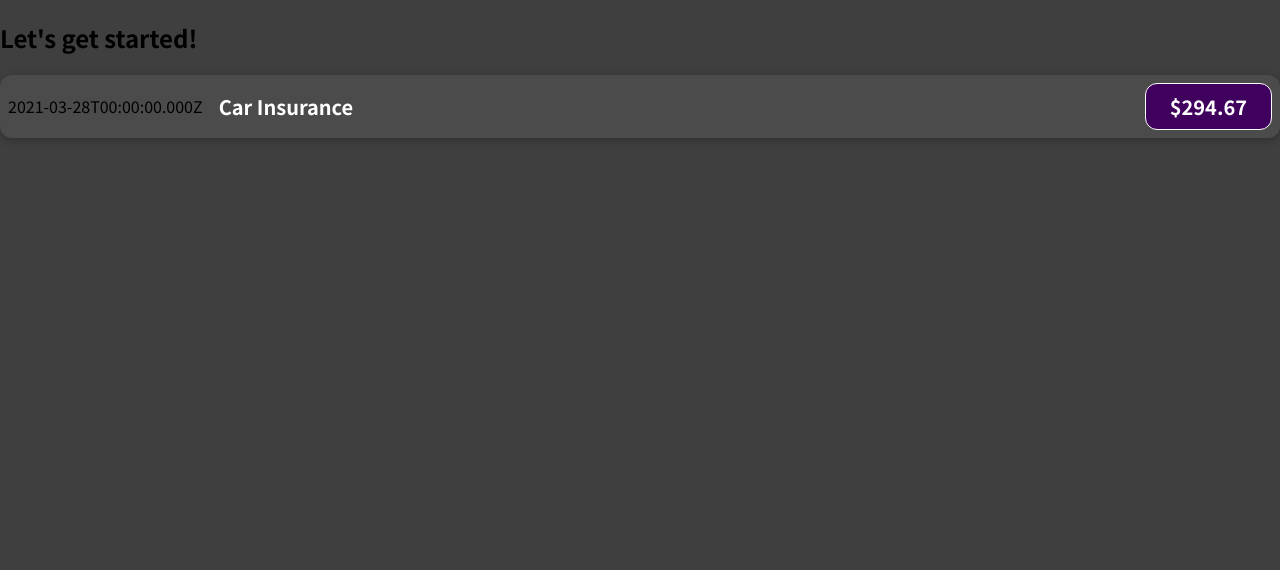
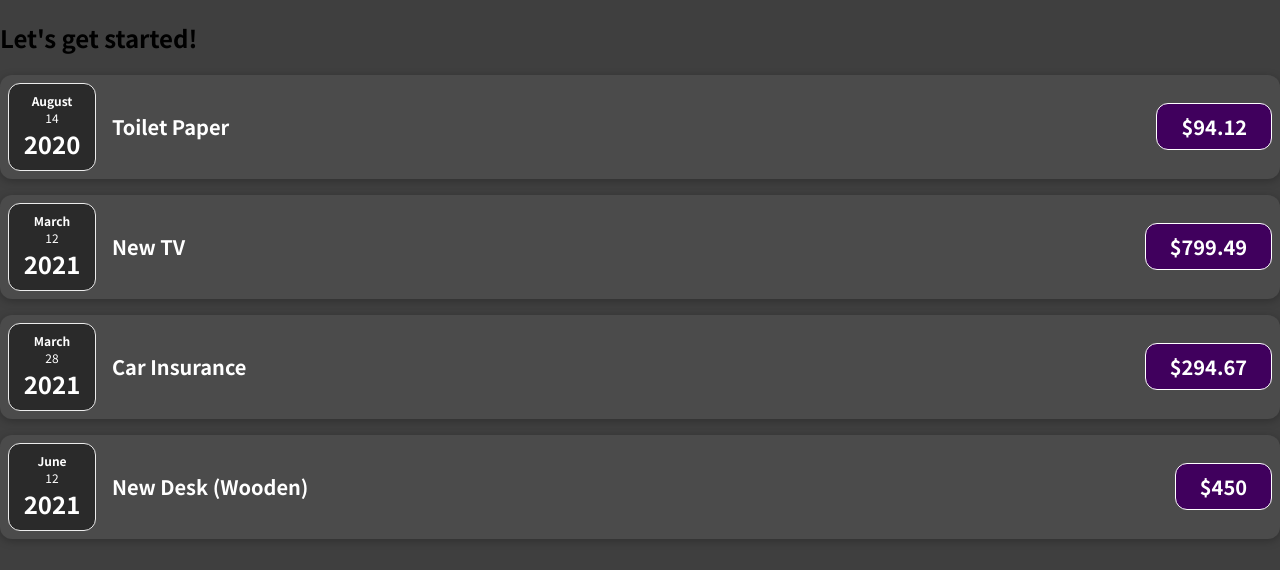
Before and after one commit to thameemsh/expense-tracker, a JavaScript app: page / in a window 1280 px wide. Shown: the top 570 px of the page. Built offline with nearby package versions, Linux system fonts and the light colour scheme.

Commit message:
create ExpenseDate component

```diff
--- a/src/App.js
+++ b/src/App.js
@@ -1,10 +1,51 @@
 import ExpenseItem from "./components/ExpenseItem";
 
 function App() {
+  const expenses = [
+    {
+      id: "e1",
+      title: "Toilet Paper",
+      amount: 94.12,
+      date: new Date(2020, 7, 14),
+    },
+    { id: "e2", title: "New TV", amount: 799.49, date: new Date(2021, 2, 12) },
+    {
+      id: "e3",
+      title: "Car Insurance",
+      amount: 294.67,
+      date: new Date(2021, 2, 28),
+    },
+    {
+      id: "e4",
+      title: "New Desk (Wooden)",
+      amount: 450,
+      date: new Date(2021, 5, 12),
+    },
+  ];
+
   return (
     <div>
       <h2>Let's get started!</h2>
-      <ExpenseItem></ExpenseItem>
+      <ExpenseItem
+        title={expenses[0].title}
+        amount={expenses[0].amount}
+        date={expenses[0].date}
+      ></ExpenseItem>
+      <ExpenseItem
+        title={expenses[1].title}
+        amount={expenses[1].amount}
+        date={expenses[1].date}
+      ></ExpenseItem>
+      <ExpenseItem
+        title={expenses[2].title}
+        amount={expenses[2].amount}
+        date={expenses[2].date}
+      ></ExpenseItem>
+      <ExpenseItem
+        title={expenses[3].title}
+        amount={expenses[3].amount}
+        date={expenses[3].date}
+      ></ExpenseItem>
     </div>
   );
 }
--- /dev/null
+++ b/src/components/ExpenseDate.css
@@ -0,0 +1,26 @@
+.expense-date {
+  display: flex;
+  flex-direction: column;
+  width: 5.5rem;
+  height: 5.5rem;
+  border: 1px solid #ececec;
+  background-color: #2a2a2a;
+  color: white;
+  border-radius: 12px;
+  align-items: center;
+  justify-content: center;
+}
+
+.expense-date__month {
+  font-size: 0.75rem;
+  font-weight: bold;
+}
+
+.expense-date__year {
+  font-size: 0.75rem;
+}
+
+.expense-date__day {
+  font-size: 1.5rem;
+  font-weight: bold;
+}
--- /dev/null
+++ b/src/components/ExpenseDate.js
@@ -0,0 +1,17 @@
+import "./ExpenseDate.css";
+
+function ExpenseDate(props) {
+  const month = props.date.toLocaleString("en-US", { month: "long" });
+  const day = props.date.toLocaleString("en-US", { day: "2-digit" });
+  const year = props.date.getFullYear();
+
+  return (
+    <div className='expense-date'>
+      <div className='expense-date__month'>{month}</div>
+      <div className='expense-date__year'>{day}</div>
+      <div className='expense-date__day'>{year}</div>
+    </div>
+  );
+}
+
+export default ExpenseDate;
--- a/src/components/ExpenseItem.js
+++ b/src/components/ExpenseItem.js
@@ -1,16 +1,12 @@
 import "./ExpenseItem.css";
-
-function ExpenseItem() {
-  const expenseDate = new Date(2021, 2, 28);
-  const expenseTitle = "Car Insurance";
-  const expenseAmount = 294.67;
-
+import ExpenseDate from "./ExpenseDate";
+function ExpenseItem(props) {
   return (
     <div className="expense-item">
-      <div>{expenseDate.toISOString()}</div>
+      <ExpenseDate date={props.date} />
       <div className="expense-item__description">
-        <h2>{expenseTitle}</h2>
-        <div className="expense-item__price">${expenseAmount}</div>
+        <h2>{props.title}</h2>
+        <div className="expense-item__price">${props.amount}</div>
       </div>
     </div>
   );
```
Also changed, not shown: 1 other file (tests, documents, lock files or other folders).
